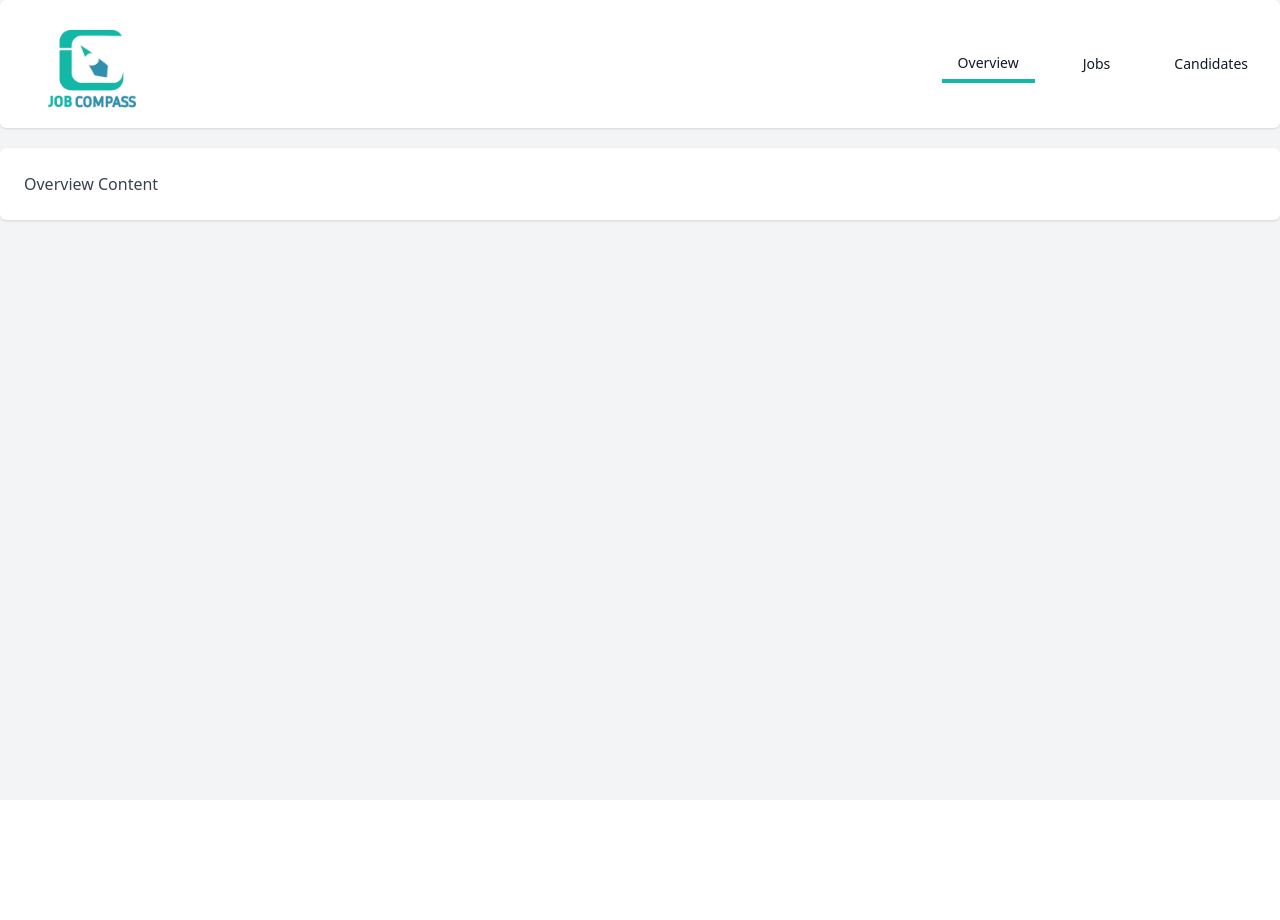
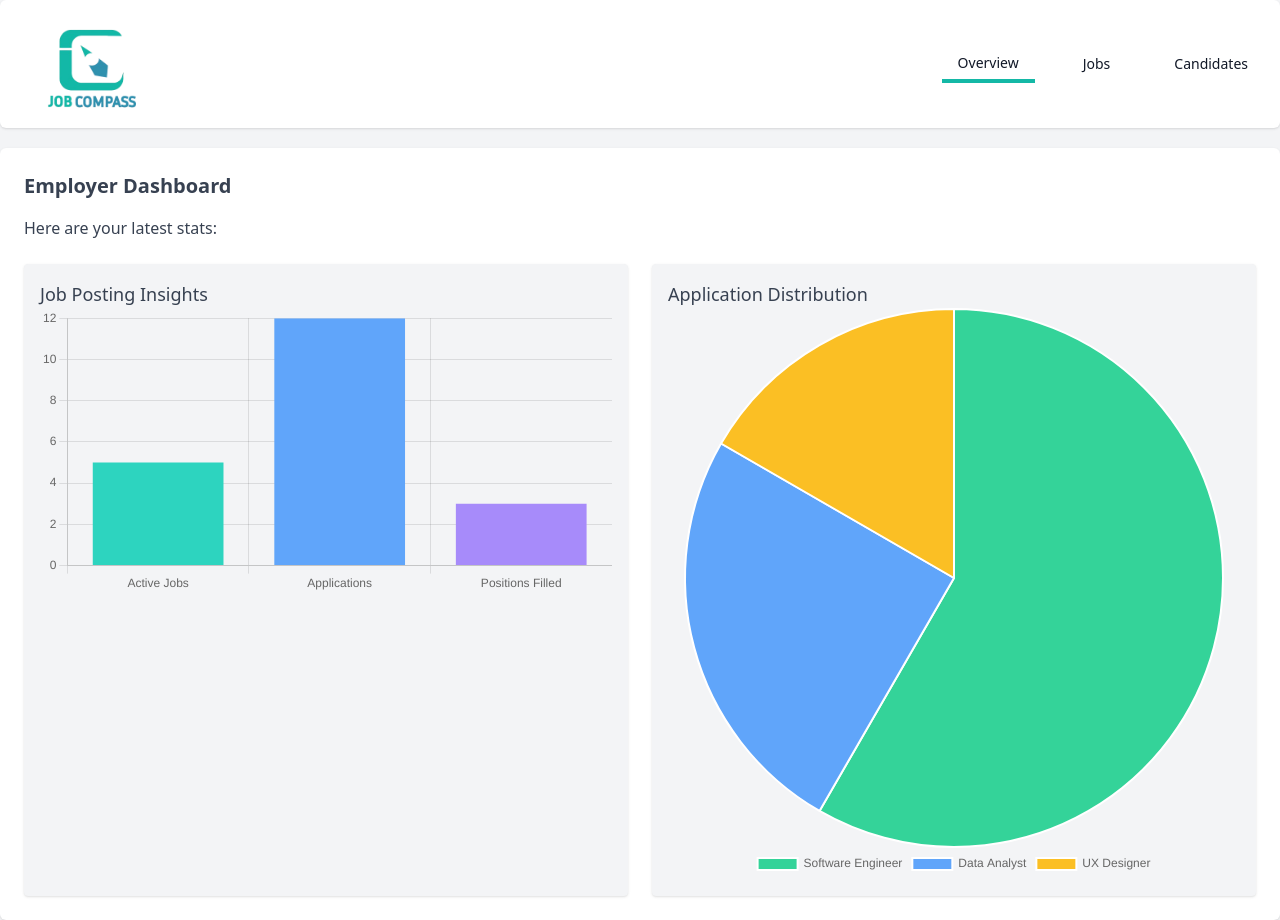
Before and after one commit to IsaacObusan/SAD-REVISED, a React (Vite) app: page /employer-landing in a window 1280 px wide. Before the commit the page ends 800 px from the top, so only its background shows below. Built offline with nearby package versions, Linux system fonts and the light colour scheme.

Commit message:
Chart added

```diff
--- a/package.json
+++ b/package.json
@@ -11,7 +11,9 @@
   },
   "dependencies": {
     "axios": "^1.7.7",
+    "chart.js": "^4.4.7",
     "react": "^18.3.1",
+    "react-chartjs-2": "^5.2.0",
     "react-dom": "^18.3.1",
     "react-icons": "^5.3.0",
     "react-router-dom": "^6.28.0"
@@ -19,6 +21,7 @@
   "devDependencies": {
     "@eslint/js": "^9.13.0",
     "@types/axios": "^0.9.36",
+    "@types/chart.js": "^2.9.41",
     "@types/react": "^18.3.12",
     "@types/react-dom": "^18.3.1",
     "@types/react-router-dom": "^5.3.3",
--- a/src/components/EmployerLandingPage.tsx
+++ b/src/components/EmployerLandingPage.tsx
@@ -1,4 +1,7 @@
 import React, { useState } from 'react';
+import { Bar, Pie } from 'react-chartjs-2';
+import 'chart.js/auto';
+
 
 const LandingPageEmployer = () => {
   const [activeTab, setActiveTab] = useState('overview');
@@ -6,11 +9,104 @@ const LandingPageEmployer = () => {
   const renderContent = () => {
     switch (activeTab) {
       case 'overview':
-        return <div className="text-base text-gray-700">Overview Content</div>;
+        return (
+          <div className="text-base text-gray-700">
+            {/* Overview Content */}
+            <h2 className="text-xl font-bold">Employer Dashboard</h2>
+            <p className="mt-4">Here are your latest stats:</p>
+
+            {/* Chart Section */}
+            <div className="mt-6 grid grid-cols-1 gap-6 md:grid-cols-2">
+              <div className="p-4 bg-gray-100 rounded shadow">
+                <h3 className="text-lg font-medium">Job Posting Insights</h3>
+                <Bar
+                  data={{
+                    labels: ['Active Jobs', 'Applications', 'Positions Filled'],
+                    datasets: [
+                      {
+                        label: 'Stats',
+                        data: [5, 12, 3],
+                        backgroundColor: ['#2DD4BF', '#60A5FA', '#A78BFA'],
+                      },
+                    ],
+                  }}
+                  options={{
+                    responsive: true,
+                    plugins: {
+                      legend: { display: false },
+                    },
+                  }}
+                />
+              </div>
+
+              <div className="p-4 bg-gray-100 rounded shadow">
+                <h3 className="text-lg font-medium">Application Distribution</h3>
+                <Pie
+                  data={{
+                    labels: ['Software Engineer', 'Data Analyst', 'UX Designer'],
+                    datasets: [
+                      {
+                        label: 'Applications',
+                        data: [7, 3, 2],
+                        backgroundColor: ['#34D399', '#60A5FA', '#FBBF24'],
+                      },
+                    ],
+                  }}
+                  options={{
+                    responsive: true,
+                    plugins: {
+                      legend: { position: 'bottom' },
+                    },
+                  }}
+                />
+              </div>
+            </div>
+          </div>
+        );
       case 'jobs':
-        return <div className="text-base text-gray-700">Jobs Content</div>;
+        return (
+          <div className="text-base text-gray-700">
+            {/* Jobs Content */}
+            <h2 className="text-xl font-bold">Manage Your Jobs</h2>
+            <p className="mt-4">Here you can view and manage all your job postings:</p>
+            <ul className="mt-4 space-y-2">
+              <li>Job Title: Software Engineer (Active)</li>
+              <li>Job Title: Data Analyst (Closed)</li>
+              <li>Job Title: UX Designer (Draft)</li>
+            </ul>
+            <button className="mt-4 px-4 py-2 text-white bg-teal-500 rounded hover:bg-teal-600">
+              Post a New Job
+            </button>
+          </div>
+        );
       case 'candidates':
-        return <div className="text-base text-gray-700">Candidates Content</div>;
+        return (
+          <div className="text-base text-gray-700">
+            {/* Candidates Content */}
+            <h2 className="text-xl font-bold">Review Candidates</h2>
+            <p className="mt-4">Manage and review your job applicants:</p>
+            <ul className="mt-4 space-y-2">
+              <li>
+                <strong>John Doe</strong> - Applied for Software Engineer
+                <button className="ml-4 px-3 py-1 text-sm text-white bg-teal-500 rounded hover:bg-teal-600">
+                  View Profile
+                </button>
+              </li>
+              <li>
+                <strong>Jane Smith</strong> - Applied for Data Analyst
+                <button className="ml-4 px-3 py-1 text-sm text-white bg-teal-500 rounded hover:bg-teal-600">
+                  View Profile
+                </button>
+              </li>
+              <li>
+                <strong>Michael Brown</strong> - Applied for UX Designer
+                <button className="ml-4 px-3 py-1 text-sm text-white bg-teal-500 rounded hover:bg-teal-600">
+                  View Profile
+                </button>
+              </li>
+            </ul>
+          </div>
+        );
       default:
         return null;
     }
```
Also changed, not shown: 1 other file (tests, documents, lock files or other folders).
